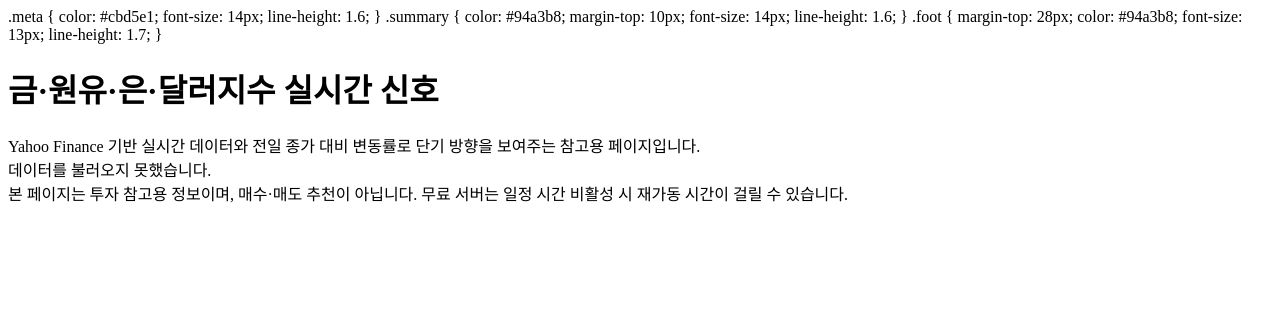
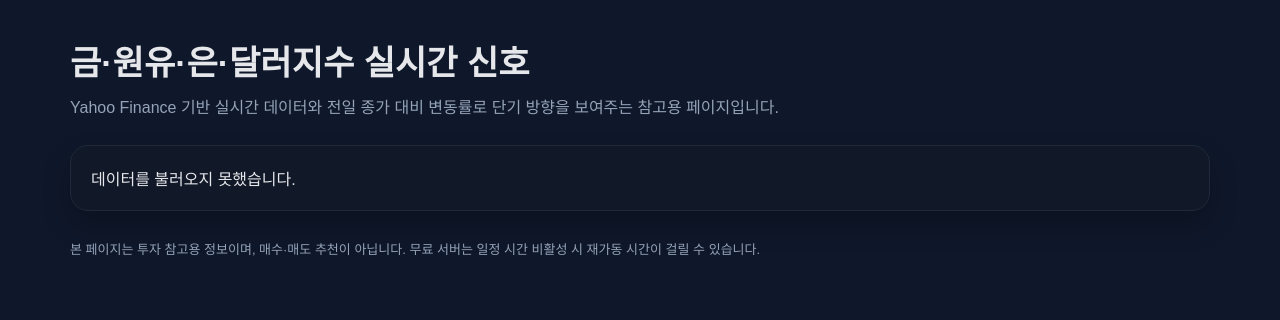
Before and after one commit to yuri43210-dot/gold-oil-signal, a Python web app: template templates/signal-page.html in a window 1280 px wide. Shown: the top 320 px of the page. Run offline with Jinja, Linux system fonts and the light colour scheme; the template is opened without the code that fills it, so the values that code supplies are empty.

Commit message:
Update signal-page.html

```diff
--- a/templates/signal-page.html
+++ b/templates/signal-page.html
@@ -1,4 +1,69 @@
 <!DOCTYPE html>
+<html lang="ko">
+<head>
+  <meta charset="utf-8">
+  <meta name="viewport" content="width=device-width, initial-scale=1">
+  <title>금·원유·은·달러지수 실시간 신호</title>
+  <style>
+    * { box-sizing: border-box; }
+    body {
+      margin: 0;
+      font-family: Arial, sans-serif;
+      background: #0f172a;
+      color: #e5e7eb;
+    }
+    .wrap {
+      max-width: 1180px;
+      margin: 0 auto;
+      padding: 36px 20px 60px;
+    }
+    h1 {
+      margin: 0 0 10px;
+      font-size: 34px;
+    }
+    .sub {
+      color: #94a3b8;
+      margin-bottom: 24px;
+      line-height: 1.6;
+    }
+    .grid {
+      display: grid;
+      grid-template-columns: repeat(auto-fit, minmax(250px, 1fr));
+      gap: 18px;
+    }
+    .card {
+      background: #111827;
+      border: 1px solid #1f2937;
+      border-radius: 18px;
+      padding: 20px;
+      box-shadow: 0 14px 28px rgba(0,0,0,.22);
+    }
+    .name {
+      font-size: 22px;
+      font-weight: 700;
+      margin-bottom: 8px;
+    }
+    .symbol {
+      color: #94a3b8;
+      font-size: 13px;
+      margin-bottom: 14px;
+    }
+    .price {
+      font-size: 34px;
+      font-weight: 700;
+      margin-bottom: 8px;
+    }
+    .pill {
+      display: inline-block;
+      padding: 7px 12px;
+      border-radius: 999px;
+      font-size: 13px;
+      font-weight: 700;
+      margin-bottom: 12px;
+    }
+    .bull { background: rgba(34,197,94,.15); color: #4ade80; }
+    .bear { background: rgba(239,68,68,.15); color: #f87171; }
+    .neutral { background: rgba(148,163,184,.15); color: #cbd5e1; }
     .meta {
       color: #cbd5e1;
       font-size: 14px;
```
